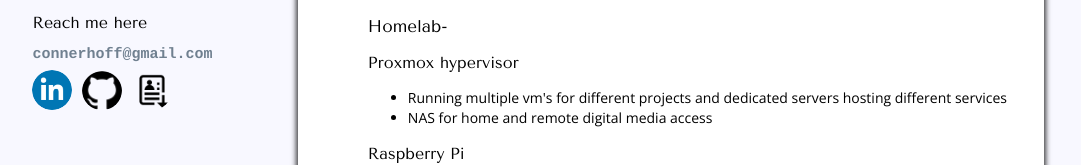
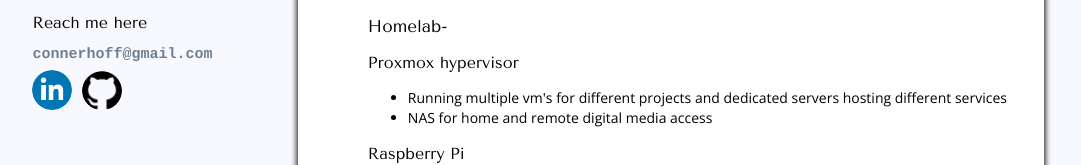
Before and after one commit to ConnerH6/Website_Portfolio, a plain HTML site: page index.html in a window 1280 px wide. Shown: the part 912-1077 px from the top of the page, without its empty margins (102-1183 px from the left). Drawn offline with nearby package versions, Linux system fonts and the light colour scheme; no server answers.

Commit message:
removed resume - deemed redundant

```diff
--- a/index.html
+++ b/index.html
@@ -56,9 +56,6 @@
 				</a>
 				<a href="https://github.com/ConnerH6" class="link" target="_blank">
 					<img id="social-thumbnail" src="assets/img/github.png" alt="Github">
-				</a>
-				<a href="https://connerhoffman.com/assets/resume.pdf/" class="link" target="_blank">
-					<img id="social-thumbnail" src="assets/img/resume.png" alt="Resume">
 				</a>
 			</div>
 		</div>
```
Also changed, not shown: assets/img/resume.png (deleted).
